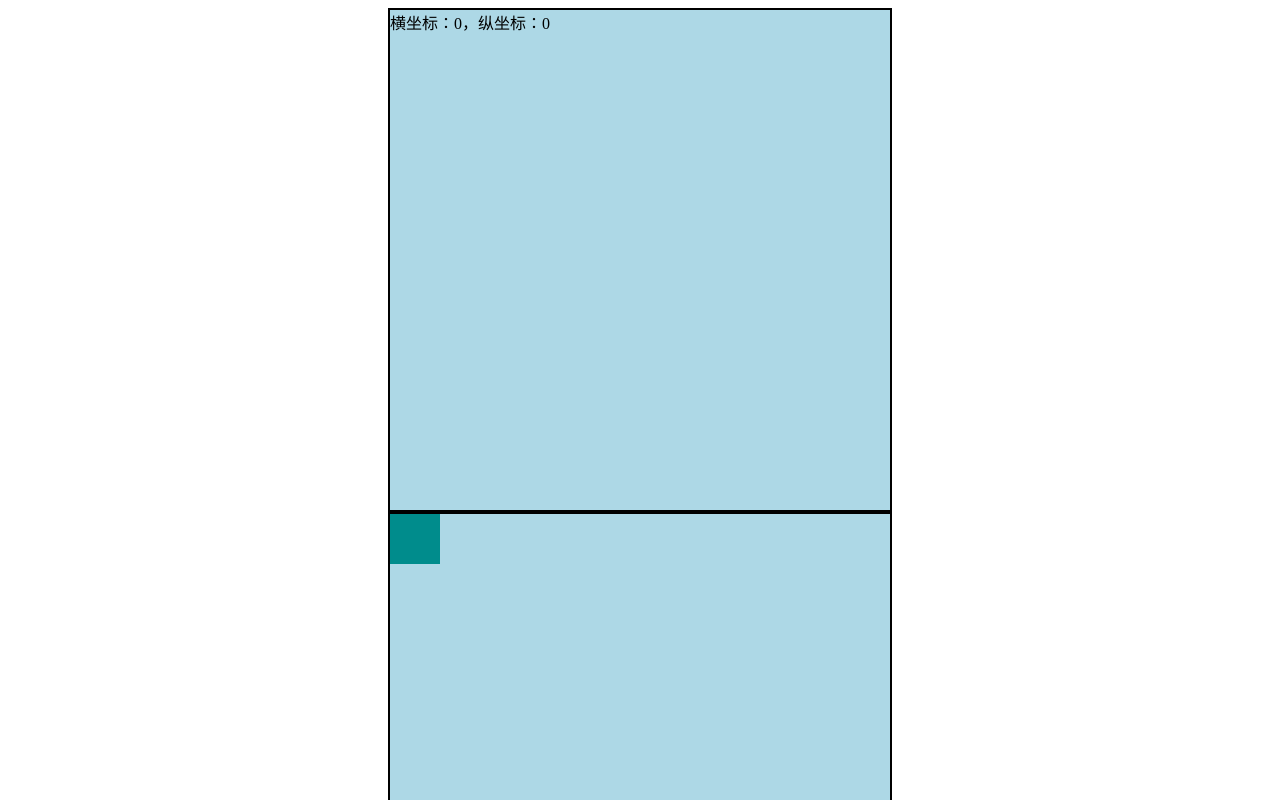
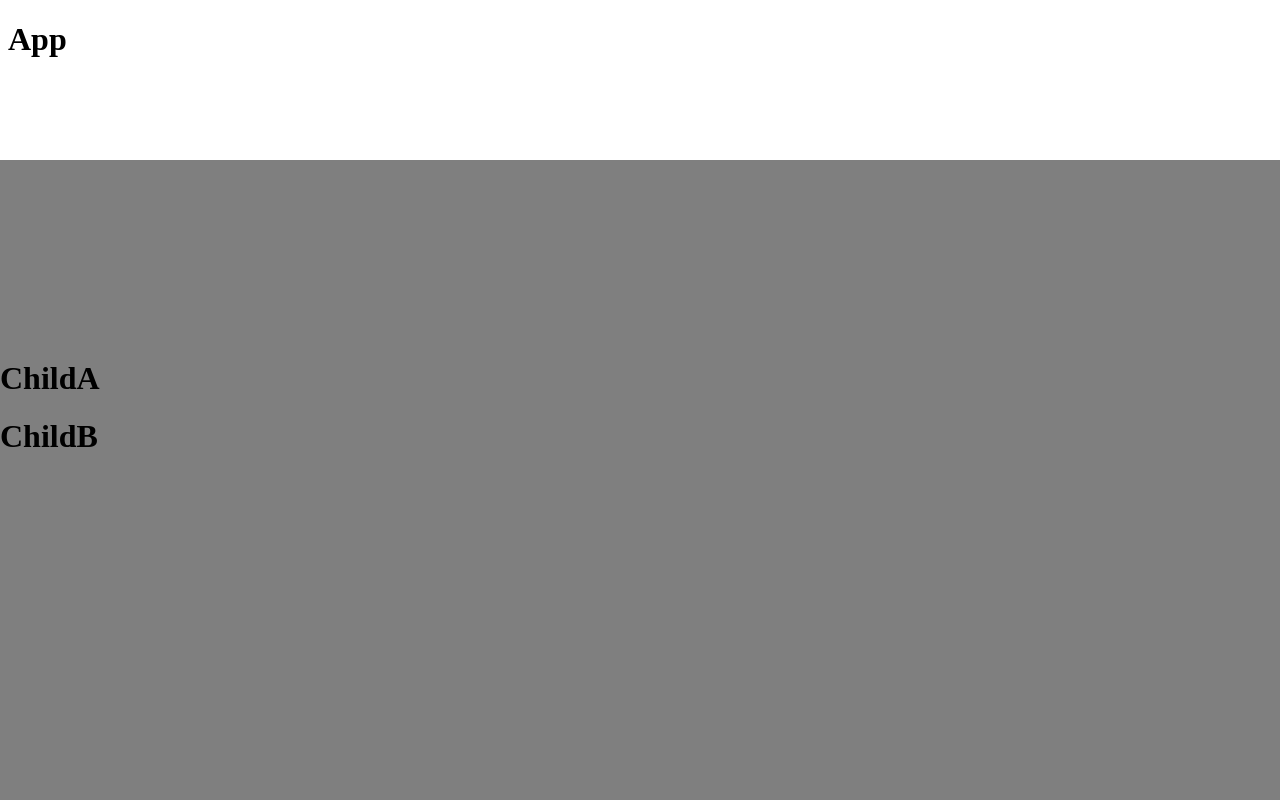
Before and after one commit to qishilong/React-family-bucket, a React app in the folder react-learn/: page / in a window 1280 px wide. Shown: the top 800 px of the page. Built offline with nearby package versions, Linux system fonts and the light colour scheme.

Commit message:
提交Portals

```diff
--- a/react-learn/public/index.html
+++ b/react-learn/public/index.html
@@ -12,9 +12,20 @@
     <link rel="apple-touch-icon" href="%PUBLIC_URL%/logo192.png" />
     <link rel="manifest" href="%PUBLIC_URL%/manifest.json" />
     <title>React App</title>
+    <style>
+        .modal {
+            position: fixed;
+            left: 0;
+            top: 20%;
+            width: 100%;
+            height: 80%;
+            background: rgba(0, 0, 0, .5);
+        }
+    </style>
   </head>
   <body>
     <noscript>You need to enable JavaScript to run this app.</noscript>
     <div id="root"></div>
+    <div class="modal"></div>
   </body>
 </html>
--- a/react-learn/src/App.jsx
+++ b/react-learn/src/App.jsx
@@ -1,15 +1,39 @@
-import React, { Component } from "react";
+import React from "react";
+import ReactDOM from "react-dom";
 
-import Test from "./RenderProps/Test";
-
-class App extends Component {
-    render() {
-        return (
-            <>
-                <Test />
-            </>
-        );
-    }
+function ChildA() {
+    return ReactDOM.createPortal(
+        <div
+            className="child-a"
+            style={{
+                marginTop: 200,
+            }}
+        >
+            <h1>ChildA</h1>
+            <ChildB />
+        </div>,
+        document.querySelector(".modal"),
+    );
 }
 
-export default App;
+function ChildB() {
+    return (
+        <div className="child-b">
+            <h1>ChildB</h1>
+        </div>
+    );
+}
+
+export default function App() {
+    return (
+        <div
+            className="app"
+            onClick={e => {
+                console.log("App被点击了", e.target);
+            }}
+        >
+            <h1>App</h1>
+            <ChildA />
+        </div>
+    );
+}
```
